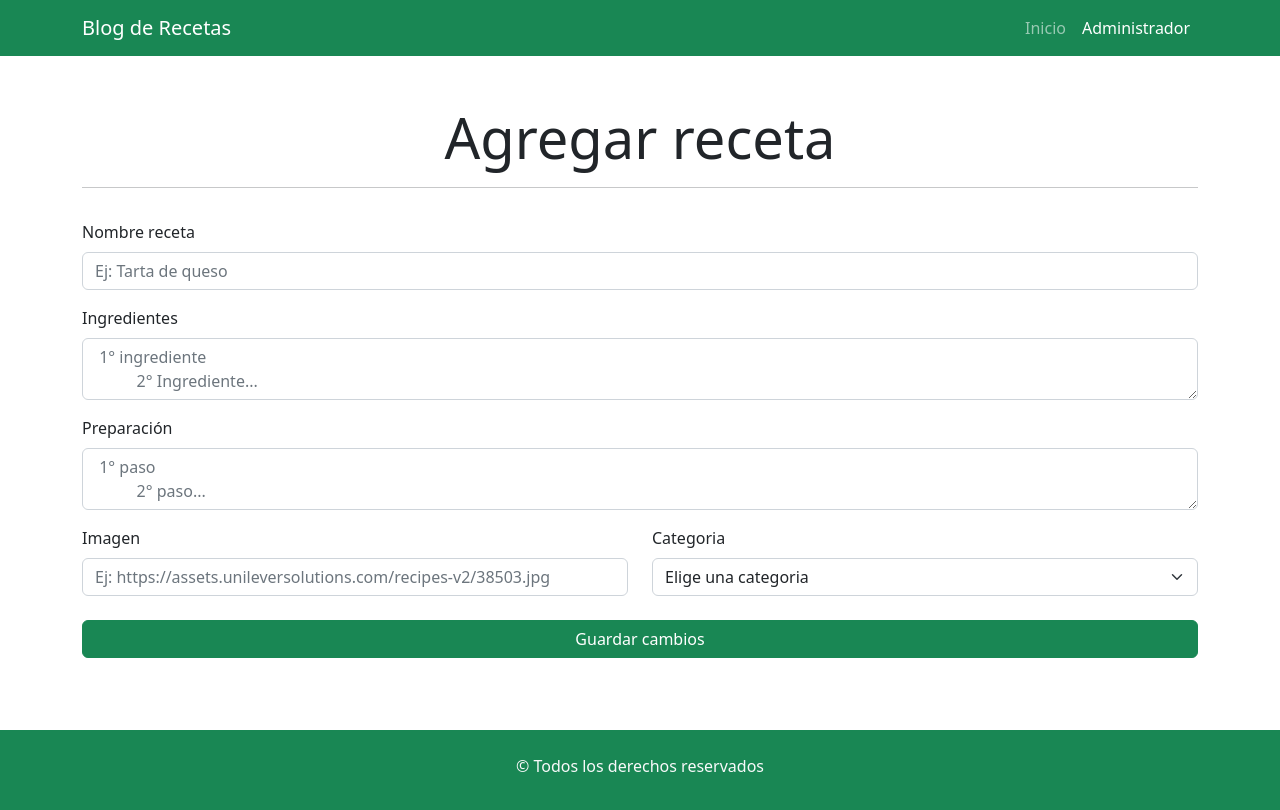
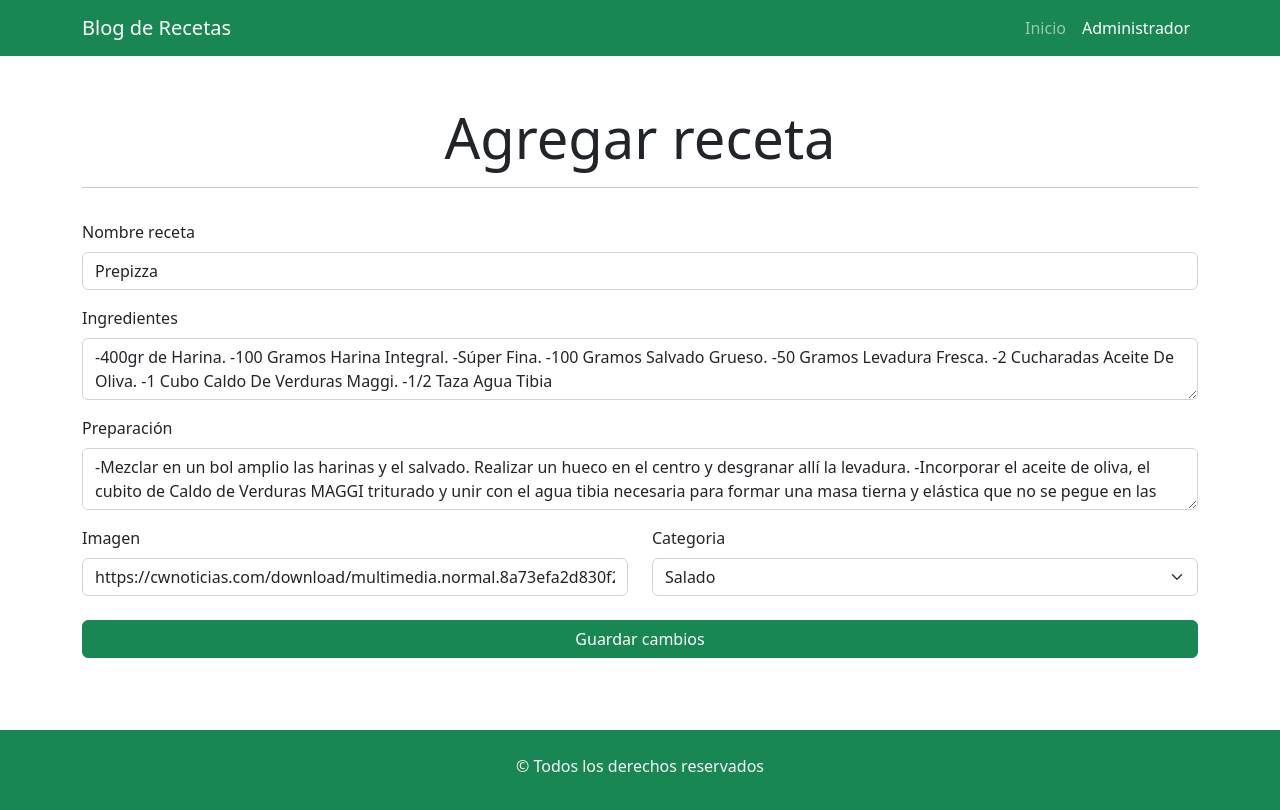
Before and after one commit to 22AGabriel/BlogRecetas-Frontend, a React (Create React App) app: page /administrar/editar/1 in a window 1280 px wide. Shown: the top 810 px of the page. Built offline with nearby package versions, Linux system fonts and the light colour scheme; data requests are answered from the project's data file.

Commit message:
se edita una receta y se guardan los cambios en json-server

```diff
--- a/db.json
+++ b/db.json
@@ -25,8 +25,8 @@
       "id": 3
     },
     {
-      "nombreReceta": "Lemon pie",
-      "ingredientes": "1 Pack Nestlé Leche Condensada\n1 Pack de Crema de leche\n2 Limones\n2 Paquetes de galletitas de Vainilla",
+      "nombreReceta": "Lemon Pie",
+      "ingredientes": "-1 Pack Nestlé Leche Condensada.\n-1 Pack de Crema de leche.\n-2 Limones.\n-2 Paquetes de galletitas de Vainilla.",
       "preparacion": "- Mezclar la leche condensada con la de crema de leche.\n- Agregar el jugo y la ralladura de los limones, comenzará a espesar por sí solo. Batir hasta que se vea denso.\n-  Armar la torta en un molde o una bandeja, intercalando una capa de galletitas con una capa del relleno, hasta completar toda la cantidad.\n-  Decorar con copos de crema de limón, ralladura y rodajitas de limón.\n-  Llevar al frío por un mínimo de 4 horas.",
       "imagen": "https://www.cucinare.tv/wp-content/uploads/2022/08/Diseno-sin-titulo-2022-08-26T132424.184.png",
       "categoria": "Dulce",
--- a/src/components/helpers/queries.js
+++ b/src/components/helpers/queries.js
@@ -40,3 +40,19 @@ export const crearRecetaAPI = async(receta) => {
         return false;
     }
 }
+
+export const editarRecetaAPI = async(id, receta) => {
+    try{
+        const respuesta = await fetch(URL+`/${id}`, {
+            method: "PUT",
+            headers:{
+                "Content-Type": "application/json"
+            },
+            body: JSON.stringify(receta)
+        });
+        return respuesta;
+    }catch(error){
+        console.log(error);
+        return false;
+    }
+}
--- a/src/components/views/receta/EditarReceta.jsx
+++ b/src/components/views/receta/EditarReceta.jsx
@@ -1,12 +1,37 @@
+import { useEffect } from "react";
 import { Button, Col, Container, Form, Row } from "react-bootstrap";
 import { useForm } from "react-hook-form";
+import { useNavigate, useParams } from "react-router-dom";
+import Swal from "sweetalert2";
+import { editarRecetaAPI, obtenerRecetaAPI } from "../../helpers/queries";
 
 const EditarReceta = () => {
-  const {register, handleSubmit, formState:{errors}} = useForm();
+  const {register, handleSubmit, formState:{errors}, setValue} = useForm();
+  const {id} = useParams();
+  const navegation = useNavigate();
+
+  useEffect(() => {
+    obtenerRecetaAPI(id).then((respuesta) => {
+      if(respuesta.status === 200){
+        setValue('nombreReceta', respuesta.dato.nombreReceta)
+        setValue('ingredientes', respuesta.dato.ingredientes)
+        setValue('preparacion', respuesta.dato.preparacion)
+        setValue('imagen', respuesta.dato.imagen)
+        setValue('categoria', respuesta.dato.categoria)
+      }
+    })
+  }, [])
 
   const onSubmit = (data) => {
-    console.log(data)
-  }
+    editarRecetaAPI(id, data).then((respuesta) => {
+      if(respuesta.status === 200){
+        Swal.fire('Receta modificada', 'La receta fue modificada con éxito', 'success')
+        navegation('/administrar')
+      } else {
+        Swal.fire('Occurió un error', 'La receta no pudo ser modificada, intenta nuevamente en unos minutos', 'error')
+      }
+    })
+  };
 
   return (
     <Container className="my-5 mainSection">
```
